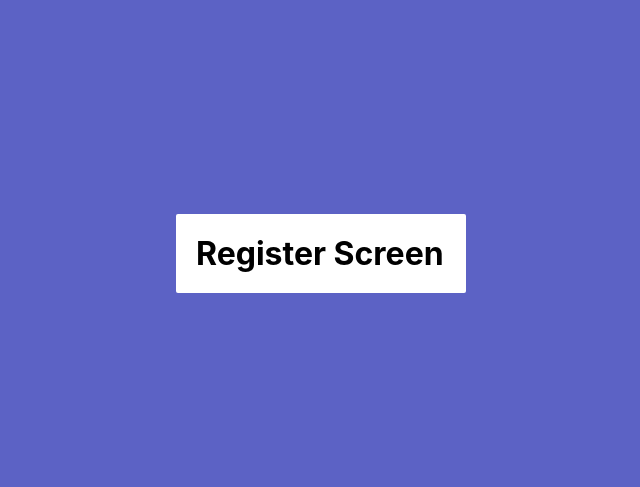
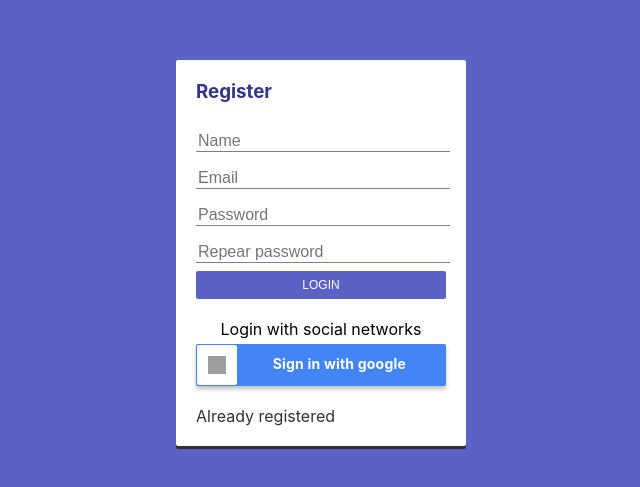
Before and after one commit to jonnyMcBourne/journal-app, a React (Create React App) app: page /auth/register in a window 1280 px wide. Shown: the part 147-634 px from the top of the page, without its empty margins (319-959 px from the left). Built offline with nearby package versions, Linux system fonts and the light colour scheme; grey boxes are pictures that could not be loaded.

Commit message:
working on journal screen and swicth branch

```diff
--- a/src/components/auth/LoginScreen.js
+++ b/src/components/auth/LoginScreen.js
@@ -2,7 +2,7 @@ import React, { useState } from 'react'
 import { Link } from 'react-router-dom'
 //components
 import {Button} from '../commons/Button.js'
-
+import {Input} from '../commons/Input.js';
 // fucntion
 const onSubmitLogin=(e)=>{
   e.preventDefault();
@@ -19,30 +19,31 @@ export const LoginScreen = () => {
         <h3 className="auth__title" >Login</h3>
 
         <form>
-          <input
-           className="auth__input"
-           type="text"
-           name="email"
-           placeholder="Email @"
-           autoComplete="off"
-            />
-          <input
-           className="auth__input"
-            type="password"
-            name="password"
-            autoComplete="off"
-            placeholder="Password"
+          <Input
+          placeholder="Email"
+          name="email"
+          type="text"
+          inputStyles="input-primary"
+          inputSize="input-large"
           />
+
+          <Input
+          placeholder="Password"
+          name="password"
+          type="password"
+          inputStyles="input-primary"
+          inputSize="input-large"
+          />
+
            <Button
             children="LOGIN"
            buttonType="submit"
-           buttonStyle="btn-outline"
+           buttonStyle="btn-primary"
            buttonSize="btn-large"
            onClick={onSubmitLogin}
            disabled={disabledButton}
            buttonAligned="center"
            />
-           {/*<button className="btn btn-primary btn-large"  >Login</button>*/}
 
           <div className="auth__social-networks" >
             <p>Login with social networks</p>
@@ -60,7 +61,9 @@ export const LoginScreen = () => {
             </div>
           </div>
 
-          <Link to="/auth/register">Create new account</Link>
+          <Link
+          className="link"
+           to="/auth/register">Create new account</Link>
         </form>
       </div>
     );
--- a/src/components/auth/RegisterScreen.js
+++ b/src/components/auth/RegisterScreen.js
@@ -1,9 +1,89 @@
-import React from 'react'
+import React,{ useState} from 'react'
+import { Link } from 'react-router-dom'
+//components
+import {Button} from '../commons/Button.js'
+import {Input} from '../commons/Input.js';
+// fucntion
+const onSubmitLogin=(e)=>{
+  e.preventDefault();
+  console.log("hola")
+}
+
+
+
 
 export const RegisterScreen = () => {
-    return (
-        <div>
-            <h1> Register Screen </h1>
+
+    const [disabledButton,setDisabledButton] = useState(false);
+
+  return (
+    <div>
+      <h3 className="auth__title">Register</h3>
+
+      <form>
+
+      <Input
+          placeholder="Name"
+          name="name"
+          type="text"
+          inputStyles="input-primary"
+          inputSize="input-large"
+        />
+
+        <Input
+          placeholder="Email"
+          name="email"
+          type="text"
+          inputStyles="input-primary"
+          inputSize="input-large"
+        />
+
+        <Input
+          placeholder="Password"
+          name="password"
+          type="password"
+          inputStyles="input-primary"
+          inputSize="input-large"
+        />
+
+        <Input
+          placeholder="Repear password"
+          name="password2"
+          type="password"
+          inputStyles="input-primary"
+          inputSize="input-large"
+        />
+
+        <Button
+          children="LOGIN"
+          buttonType="submit"
+          buttonStyle="btn-primary"
+          buttonSize="btn-large"
+          onClick={onSubmitLogin}
+          disabled={disabledButton}
+          buttonAligned="center"
+        />
+
+        <div className="auth__social-networks">
+          <p>Login with social networks</p>
+          <div className="google-btn">
+            <div className="google-icon-wrapper">
+              <img
+                className="google-icon"
+                src="https://upload.wikimedia.org/wikipedia/commons/5/53/Google_%22G%22_Logo.svg"
+                alt="google button"
+              />
+            </div>
+            <p className="btn-text">
+              <b>Sign in with google</b>
+            </p>
+          </div>
         </div>
-    )
-}
+
+        <Link className="link" to="/auth/register">
+          Already registered
+        </Link>
+      </form>
+    </div>
+  );
+};
--- a/src/components/commons/Input.js
+++ b/src/components/commons/Input.js
@@ -1,8 +1,11 @@
 import React from 'react'
+import PropTypes from 'prop-types';
+
 const STYLES=['input-primary'];
 const SIZES= ['input-large', 'input-medium', 'input-small'];
 const ALIGNMENT=['left', 'center', 'right'];
-const AUTO_COMPLETE=['off','on']
+const AUTO_COMPLETE=['off','on'];
+const TYPES=['text', 'password']
 export const Input = ({
     placeholder,
     name,
@@ -18,6 +21,7 @@ export const Input = ({
     const checkInputSize=SIZES.includes(inputSize)?inputSize:SIZES[0];
     const checkInputAlignment =ALIGNMENT.includes(inputAlignment)?inputAlignment:ALIGNMENT[1];
     const checkAutoComplete=AUTO_COMPLETE.includes(autoComplete)?autoComplete:AUTO_COMPLETE[0];
+    const checkType=TYPES.includes(type)?type:TYPES[0]
 
     return (
         <div className={checkInputAlignment}>
@@ -26,8 +30,21 @@ export const Input = ({
              onChange={onChange}
              type={type}
              autoComplete={checkAutoComplete}
+             name={name}
+             placeholder={placeholder}
+             value ={value}
              />
 
         </div>
     )
 }
+Input.propTypes = {
+    placeholder: PropTypes.string.isRequired,
+    name: PropTypes.string.isRequired,
+    onChange: PropTypes.func.isRequired,
+    inputSize: PropTypes.string,
+    inputStyles: PropTypes.string,
+    autoComplete: PropTypes.string,
+    inputAlignment: PropTypes.string,
+    type: PropTypes.string,
+}
--- a/src/components/journal/JournalScreen.js
+++ b/src/components/journal/JournalScreen.js
@@ -1,9 +1,13 @@
 import React from 'react'
+import { SideBar } from './SideBar'
 
 export const JournalScreen = () => {
     return (
-        <div>
-        <h1> Journal Screen </h1>
-    </div>
+        <div className="journal__main-content">
+         <SideBar/>
+         <main>
+             Main Content
+         </main>
+        </div>
     )
 }
--- /dev/null
+++ b/src/components/journal/SideBar.js
@@ -0,0 +1,13 @@
+import React from 'react'
+
+export const SideBar = () => {
+    return (
+        <aside className="journal-sidebar">
+            <div className="journal__sidebar-navbar" >
+                <h3>
+                    <span>JONATHAN</span>
+                </h3>
+            </div>
+        </aside>
+    )
+}
--- a/src/routers/AuthRouter.js
+++ b/src/routers/AuthRouter.js
@@ -11,6 +11,7 @@ export const AuthRouter = () => {
             <Switch>
                 <Route path="/auth/login"  component={LoginScreen} />
                 <Route exact path="/auth/register" component={RegisterScreen} />
+                <Redirect to="/auth/login" />
             </Switch>
             </div>
         </div>
--- a/src/styles/base/_settings.scss
+++ b/src/styles/base/_settings.scss
@@ -1,6 +1,7 @@
 //COLORS
 $primary:#5C62C5;
-$dark-gray:D2D2D2;
+$dark-gray:#303030;
+$light-gray:#D2D2D2;
 //btn google
 $white: #fff;
 $google-blue: #4285f4;
--- /dev/null
+++ b/src/styles/components/_input.scss
@@ -0,0 +1,19 @@
+.input-primary{
+    border:0px;
+    border-bottom: 1px solid grey;
+    margin-top:0.5em;
+    margin-bottom:0.5em;
+    font-size: 1em;
+    transition: border-bottom .3s ease;
+
+    &:focus{
+        border-bottom: 1.5px solid $primary;
+        outline:none;
+    }
+}
+.input-large{
+    width:100%;
+}
+.input-medium{
+    width:75%;
+}
--- /dev/null
+++ b/src/styles/components/_jounal.scss
@@ -0,0 +1,13 @@
+.journal__main-content{
+    display: flex;
+}
+.journal-sidebar{
+  background-color:$dark-gray;
+  color:white;
+  display: flex;
+  flex-direction:column;
+  height:100%;
+  padding-left:  0.625em;
+  padding-right: 0.625em;
+  width: 30%;
+}
--- /dev/null
+++ b/src/styles/components/_link.scss
@@ -0,0 +1,7 @@
+.link{
+    color:$dark-gray;
+    text-decoration: none;
+    &:hover{
+        text-decoration: underline;
+    }
+}
--- a/src/styles/styles.scss
+++ b/src/styles/styles.scss
@@ -1,5 +1,8 @@
 @import './base/settings';  // colores
 @import './base/base';  // margins, paddings etc.
 //components
+@import './components/jounal';
 @import './components/auth';
-@import './components/buttons'
+@import './components/buttons';
+@import './components/input';
+@import './components/link';
```
